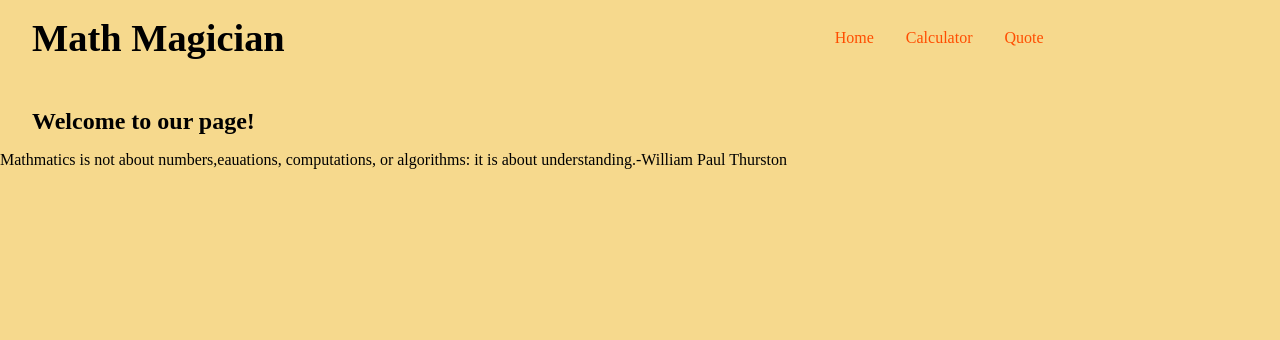
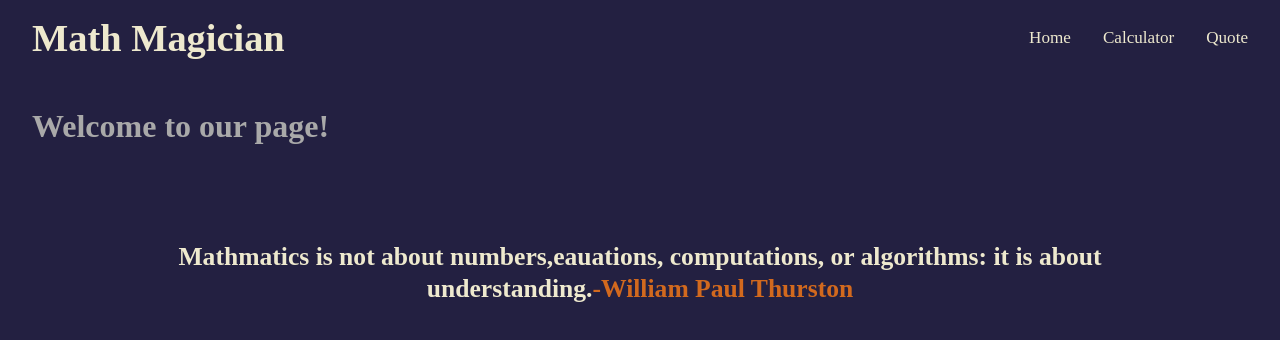
Before and after one commit to digia3d/Math-Magic, a React (Create React App) app: page /Quote in a window 1280 px wide. Shown: the top 340 px of the page. Built offline with nearby package versions, Linux system fonts and the light colour scheme.

Commit message:
Fix styling and funkcionality

```diff
--- a/src/components/App.css
+++ b/src/components/App.css
@@ -9,7 +9,7 @@ header {
   justify-content: space-between;
   align-items: center;
   padding: 1rem 2rem 1rem 2rem;
-  gap: 550px;
+  gap: 544px;
 }
 
 nav {
@@ -20,10 +20,55 @@ nav {
 
 .meinLink {
   text-decoration: none;
-  color: rgb(255, 77, 0);
+  color: rgb(238, 233, 206);
+  font-size: 1.07em;
+}
+
+.meinLink:hover {
+  color: chocolate;
 }
 
 h2 {
   padding: 2rem 2rem 1rem 2rem;
-  font-size: 1.5em;
+  font-size: 1.8em;
+  color: darkgrey;
 }
+
+.home-sec {
+  display: flex;
+  flex-direction: column;
+  align-items: center;
+  justify-content: center;
+  gap: 30px;
+}
+
+.home-description {
+  font-size: 1.05em;
+  margin: 10px 30px 0 30px;
+}
+
+h3 {
+  font-size: 2em;
+  padding: 2rem 2rem 1rem 2rem;
+  color: darkgrey;
+}
+
+.quote {
+  font-size: 1.6em;
+  font-weight: bold;
+  line-height: 2rem;
+  text-align: center;
+}
+
+.descr {
+  display: flex;
+  flex-direction: column;
+  justify-content: center;
+  align-items: center;
+  padding: 5rem 10rem 0 10rem;
+  width: 100%;
+}
+
+.quspan {
+  color: chocolate;
+}
--- a/src/components/Calculator.css
+++ b/src/components/Calculator.css
@@ -5,10 +5,10 @@
 }
 
 body {
-  width: 100%;
   height: 100vh;
   display: flex;
-  background-color: rgba(246, 213, 128, 0.894);
+  background-color: rgba(9, 6, 43, 0.894);
+  color: rgb(238, 233, 206);
 }
 
 .calculator {
@@ -16,13 +16,12 @@ body {
 }
 
 .calculator-cont {
-  margin: -74px 25px 0 312px;
+  margin: -79px 25px 0 312px;
   padding-left: 200px;
 }
 
 .results {
   display: flex;
-  max-width: 100%;
   margin-top: -1rem;
   min-height: 70px;
 }
--- a/src/components/Header.js
+++ b/src/components/Header.js
@@ -9,7 +9,7 @@ function Header() {
         style={{
           fontSize: '2.4rem',
           fontWeight: '600',
-          color: 'black',
+          color: '238, 233, 206',
           textAlign: 'left',
         }}
       >
--- a/src/components/Home.js
+++ b/src/components/Home.js
@@ -6,9 +6,9 @@ function Home() {
   return (
     <>
       <Header />
-      <section>
-        <h2>Welcome to our page!</h2>
-        <p>
+      <h2>Welcome to our page!</h2>
+      <section className="home-sec">
+        <p className="home-description">
           Lorem ipsum dolor sit amet consectetur, adipisicing elit.
           Earum ipsum tempore, ea soluta
           tenetur expedita dignissimos similique deleniti doloribus fugiat!
@@ -25,7 +25,7 @@ function Home() {
           culpa distinctio inventore perspiciatis sunt ipsam a
           tque.
         </p>
-        <p>
+        <p className="home-description">
           Lorem ipsum dolor sit amet consectetur, adipisicing elit. Earum ipsum
           tempore, ea soluta
           tenetur expedita dignissimos
--- a/src/components/Quote.js
+++ b/src/components/Quote.js
@@ -6,15 +6,15 @@ function Quote() {
   return (
     <>
       <Header />
-      <section>
+      <div>
+        <h3>Welcome to our page!</h3>
+      </div>
+      <section className="descr">
         <div>
-          <h2>Welcome to our page!</h2>
-        </div>
-        <div>
-          <p>
+          <p className="quote">
             Mathmatics is not about numbers,eauations, computations,
             or algorithms: it is about understanding.
-            <span>-William Paul Thurston</span>
+            <span className="quspan">-William Paul Thurston</span>
           </p>
         </div>
       </section>
```
Also changed, not shown: src/App.js (+2 -5 lines), 1 other file (tests, documents, lock files or other folders).
